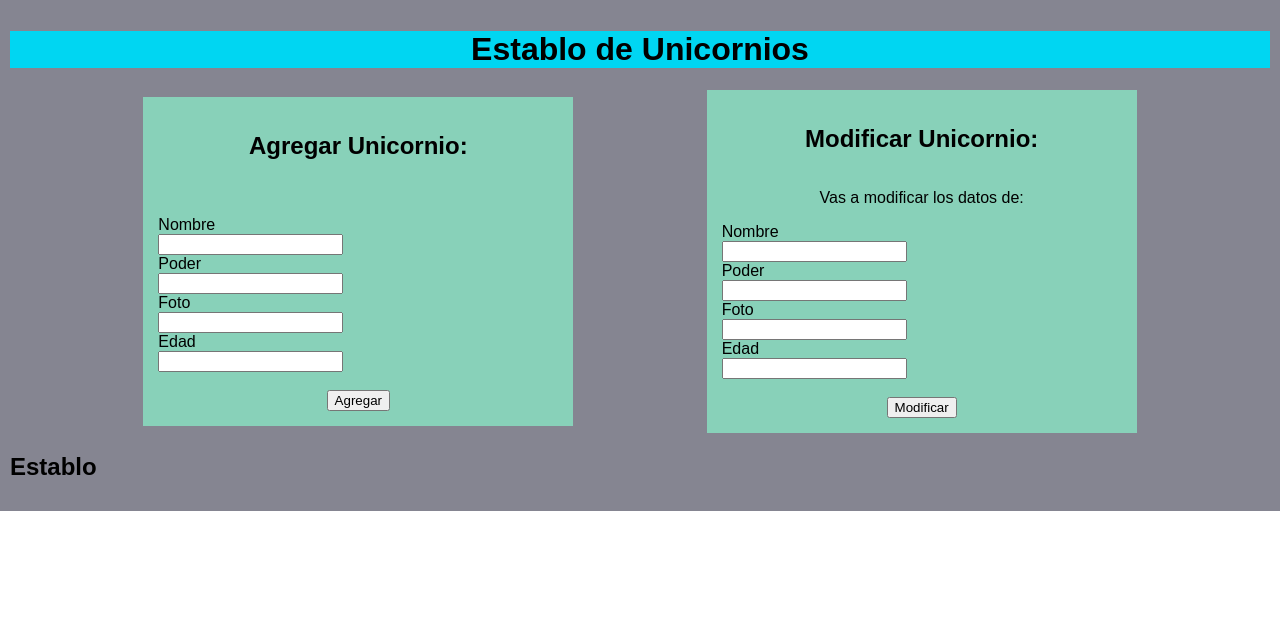
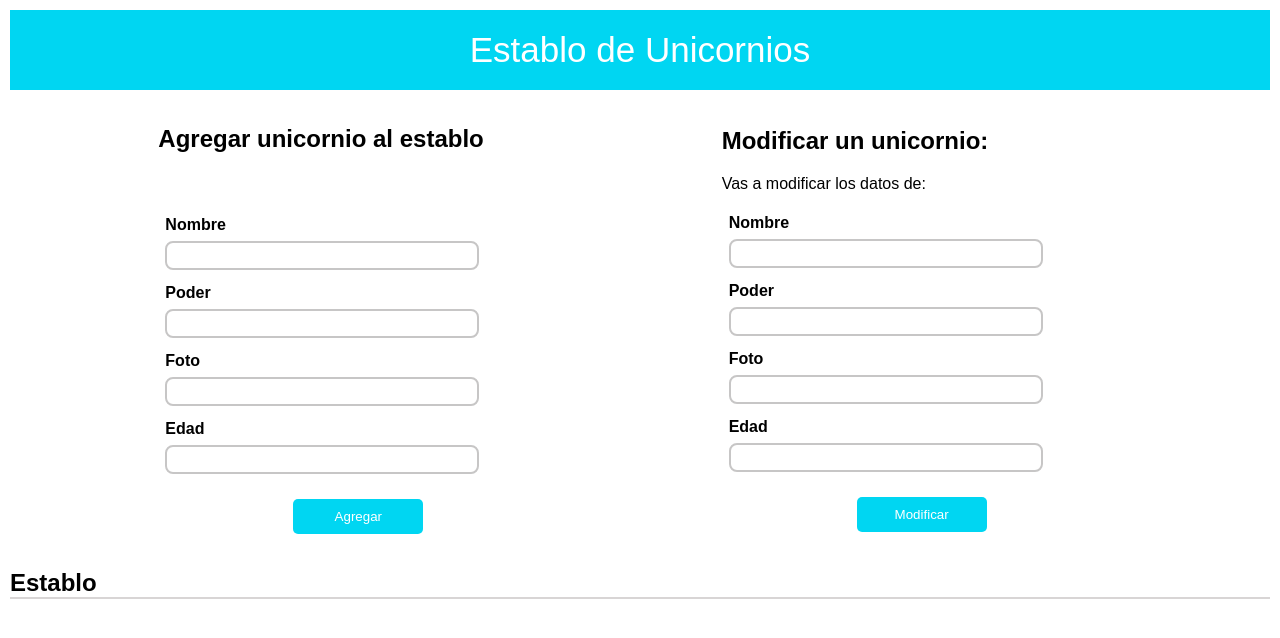
Before and after one commit to benildacoari/unicorn-page, a PHP site: page / in a window 1280 px wide. Shown: the top 638 px of the page. Run offline with PHP 8.4, Linux system fonts and the light colour scheme.

Commit message:
third commit

```diff
--- a/index.html
+++ b/index.html
@@ -12,12 +12,12 @@
 <body>
     <header>
         <div id="titulo">
-            <h1>Establo de Unicornios</h1>
+            <span>Establo de Unicornios</span>
         </div>
 
         <div id="contenedorMenu">
             <div id="agregar">
-                <h2>Agregar Unicornio:</h2></br></br>
+                <h2>Agregar unicornio al establo</h2></br></br>
                 <form>
                     <div class="formElement">
                         <label>Nombre </label></br>
@@ -40,9 +40,9 @@
             </div>
 
             <div id="actualizar">
-                <h2>Modificar Unicornio:</h2>
+                <h2>Modificar un unicornio:</h2>
                 <div id="nombreUni">
-                    <p>Vas a modificar los datos de:   </p> <p id="nameUnicor"></p>
+                    <p class="texto2">Vas a modificar los datos de:   </p> <p id="nameUnicor"></p>
                 </div>
                 <form>
                     <div class="formElement">
--- a/main.js
+++ b/main.js
@@ -24,40 +24,8 @@ function verUnicornios(result){
         const {name, power, image, age, _id} = unicornio;
 
         const contenedor = document.createElement('div');
-        // const pName = document.createElement('p');
-        // const pPower = document.createElement('p');
-        // const imagen = document.createElement('img');
-        // const pEdad = document.createElement('p');
-        // const botonActualizar = document.createElement('button');
-        // const botonEliminar = document.createElement('button');
 
         contenedor.classList.add('card');
-        // pName.classList.add('parrafos');
-        // pPower.classList.add('parrafos');
-        // pEdad.classList.add('parrafos');
-
-        // pName.innerHTML = name;
-        // pPower.innerHTML = power;
-        // imagen.src = image;
-        // pEdad.innerHTML = age;
-
-        // botonActualizar.innerHTML = "Modificar";
-        // botonActualizar.type = "button";
-        // botonActualizar.classList.add('btn-update');
-
-
-        // botonEliminar.innerHTML = "Eliminar";
-        // botonEliminar.type = "button";
-        // botonEliminar.classList.add('btn-delete');
-
-        // contenedor.appendChild(imagen);
-        // contenedor.appendChild(pName);
-        // contenedor.appendChild(pPower);
-        // contenedor.appendChild(pEdad);
-        // contenedor.appendChild(botonActualizar);
-        // contenedor.appendChild(botonEliminar);
-
-        /////////////////////////////////////////////////
 
         const divImagen = `<div >
         <img src=${image} class="imagenStyle"></img>
@@ -73,27 +41,16 @@ function verUnicornios(result){
                 <span class="descripcion">Edad: </span><span>${age}</span>
             </div>
             <div class="palabras">
-                <button type="button" onclick="obtenerUnUnicornio('${_id}')">Actualizar</button>
+                <button class="boton2" type="button" onclick="obtenerUnUnicornio('${_id}')">Actualizar</button>
             </div>
             <div class="palabras">
-                <button type="button" onclick="eliminarUnicornio('${_id}')">Eliminar</button>
+                <button class="boton2" type="button" onclick="eliminarUnicornio('${_id}')">Eliminar</button>
             </div>
         </div>
         `
         contenedor.innerHTML = divImagen;
 
-        /////////////////////////////////////////////////
-
         contenedorUnicornios.appendChild(contenedor);
-
-        // botonActualizar.addEventListener("click", function(){
-        //     obtenerUnUnicornio(unicornio._id);
-        // })
-
-        // botonEliminar.addEventListener("click", function(){
-        //     if(confirm("¿Estas seguro de eliminar el unicornio?"))
-        //         eliminarUnicornio(unicornio._id);
-        // })
     })
 }
 
--- a/style.css
+++ b/style.css
@@ -8,9 +8,6 @@ body{
     height: 200px;
     margin: 0px;
     padding: 0;
-}
-h1{
-    text-align: center;
 }
 
 #contenedorMenu{
@@ -24,16 +21,34 @@ h1{
     width: 100%;
     text-align: center;
     max-width: 400px;
-    background-color: rgb(136, 209, 185);
+    background-color: rgb(255, 255, 255);
     padding: 15px;
 }
 
-/*
+
 #establo{
-    border-bottom: 1px solid rgb(216, 213, 213);
-} */
+    border-bottom: 2px solid rgb(216, 213, 213);
+    margin-bottom: 0;
+}
 
 .formElement{
+    text-align: left;
+    padding: 7px;
+}
+
+label{
+    font-weight: bold;
+}
+
+input{
+    margin-top: 7px;
+    border-radius: 8px;
+    border: 2px solid rgb(199, 198, 198);
+    padding: 5px;
+    width: 300px;
+}
+
+h2{
     text-align: left;
 }
 
@@ -48,9 +63,10 @@ h1{
 header{
     margin: 0px;
     padding: 10px;
-    background-color: rgb(133, 133, 145);
+    background-color: rgb(255, 255, 255);
     position:sticky;
     top: 0px;
+    margin-bottom: 0;
 }
 
 .card{
@@ -70,7 +86,15 @@ header{
 }
 
 #nombreUni{
+    width: 400px;
     display: inline-flex;
+    text-align: left;
+    margin: 0px;
+}
+
+.texto2{
+    text-align: left;
+    margin: 0px;
 }
 
 #titulo{
@@ -79,7 +103,7 @@ header{
 
 .detalleU{
     margin: 0;
-    padding: 0px;
+    padding-left: 10px;
     width: 200px;
     /* height: 200px; */
 }
@@ -92,3 +116,26 @@ header{
 .descripcion{
     font-weight: bold;
 }
+
+.boton2{
+    width: 165px;
+    border-radius: 5px;
+    padding: 5px 20px;
+}
+
+#titulo{
+    color: white;
+    font-size: 35px;
+    text-align: center;
+    padding: 20px;
+}
+
+#btn, #btnModificar{
+    width: 130px;
+    border-radius: 5px;
+    padding: 10px 20px;
+    color: white;
+    /* border-color: rgb(0,214,242); */
+    border: none;
+    background-color: rgb(0,214,242);
+}
```
